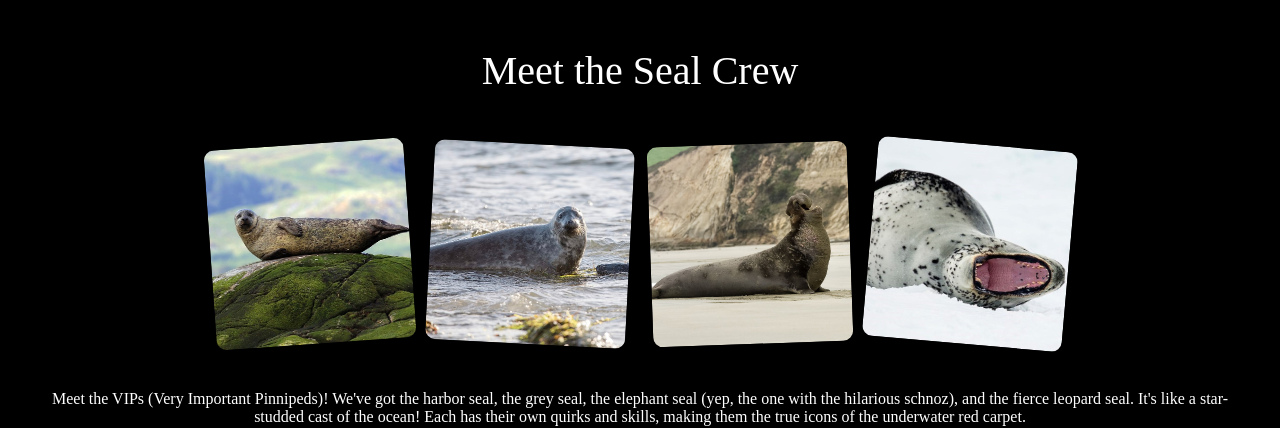
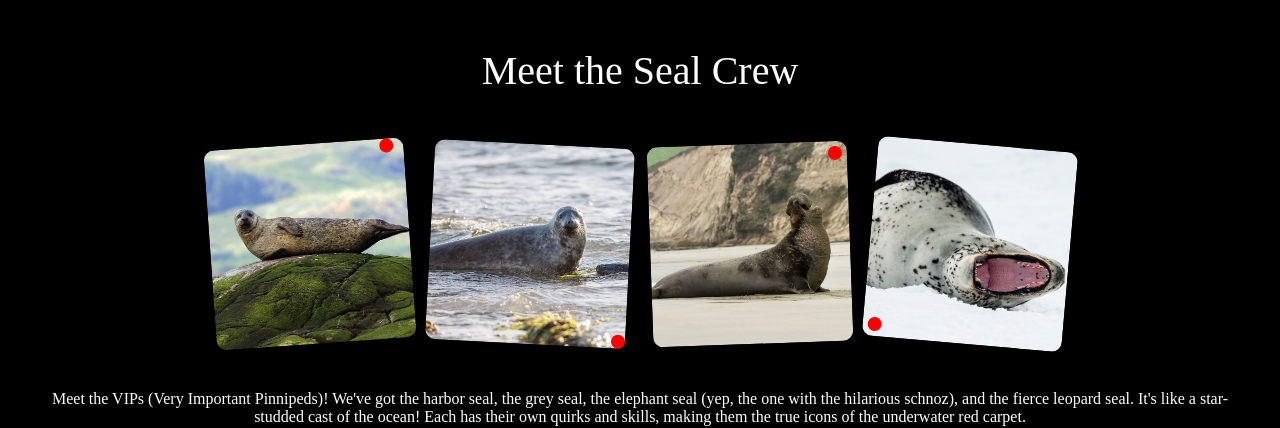
Before and after one commit to Skarn36/Seal-World, a plain HTML site: page index.html in a window 1280 px wide. Shown: the part 2960-3388 px from the top of the page. Drawn offline with Linux system fonts and the light colour scheme.

Commit message:
site sobre focas

```diff
--- a/index.css
+++ b/index.css
@@ -180,6 +180,44 @@ display: flex;
   }
 }
 
+.gallery__img-wrapper {
+  flex: 1;
+  display: flex;
+  position: relative;
+}
+
+.gallery__img-wrapper::after {
+  content: "";
+  position: absolute;
+  width: 14px;
+  height: 14px;
+  background-color: red;
+  border-radius: 50%;
+  z-index: 2;
+}
+
+
+.gallery__img-wrapper:nth-child(1)::after {
+  top: 10px;
+  right: 20px;
+}
+
+.gallery__img-wrapper:nth-child(2)::after {
+  bottom: 10px;
+  right: 10px;
+}
+
+.gallery__img-wrapper:nth-child(3)::after {
+  top: 15px;
+  right: 15px;
+}
+
+.gallery__img-wrapper:nth-child(4)::after {
+  bottom: 15px;
+  left: 15px;
+}
+
+
 .gallery__img-wrapper:nth-child(1) { transform: rotate(-4deg); }
 .gallery__img-wrapper:nth-child(2) { transform: rotate(3deg); }
 .gallery__img-wrapper:nth-child(3) { transform: rotate(-2deg); }
```
